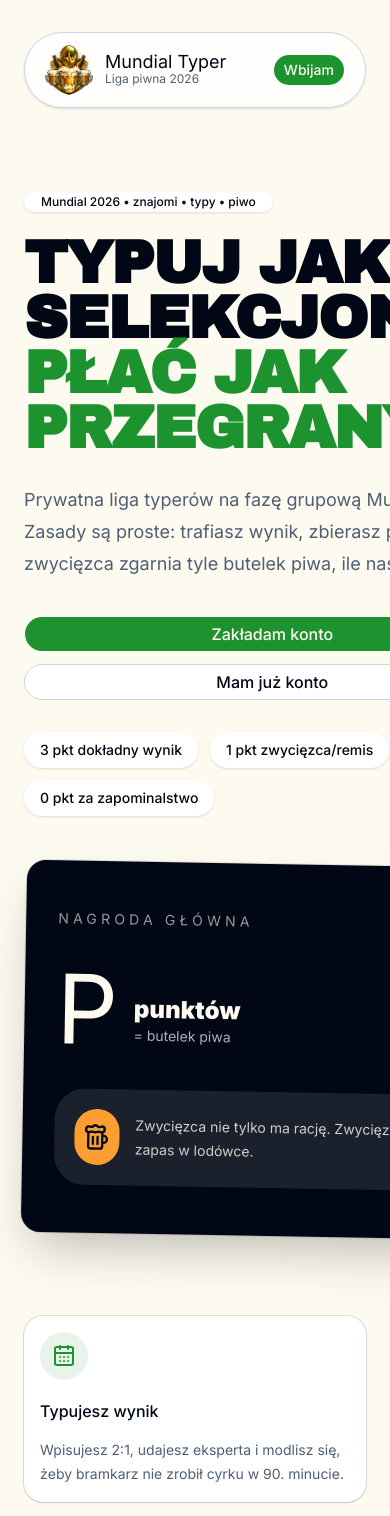
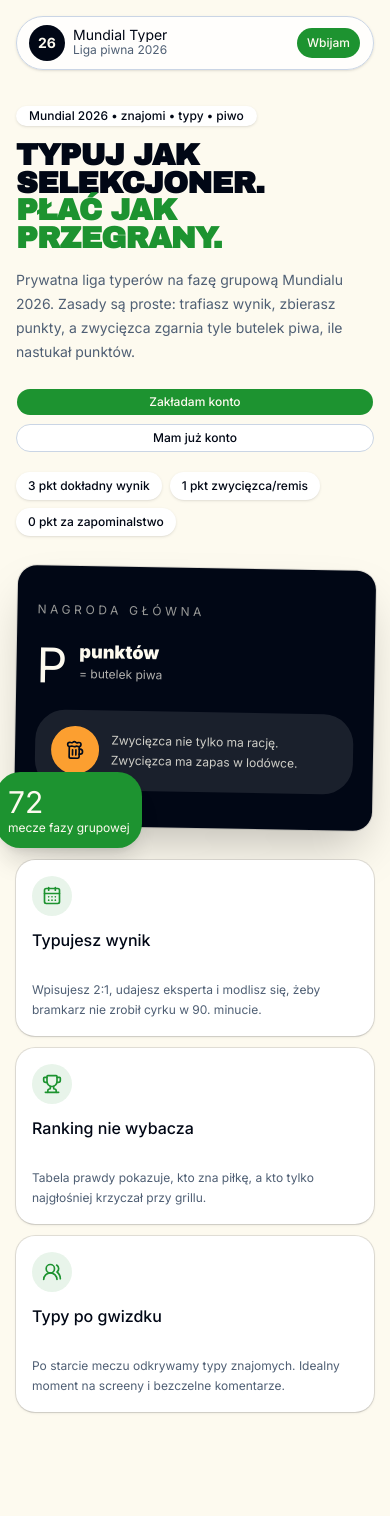
Before and after one commit to dazby0/mundial-typer, a Next.js app: page / in a window 390 px wide. Shown: the top 1516 px of the page. After the commit the page ends 1452 px from the top, so only its background shows below. Built offline with nearby package versions, Linux system fonts and the light colour scheme.

Commit message:
fix: resolve conflicts and applink build error

```diff
--- a/src/app/(auth)/login/page.tsx
+++ b/src/app/(auth)/login/page.tsx
@@ -7,8 +7,8 @@ export default function LoginPage() {
       title="Wbijaj z powrotem"
       description="Podaj nick i hasło. Ranking sam się nie wygra, a piwo samo się nie zdobędzie."
       footerText="Nie masz jeszcze konta?"
-      footerLinkLabel="Załóż konto"
-      footerLinkHref="/register"
+      footerAppLinkLabel="Załóż konto"
+      footerAppLinkHref="/register"
     >
       <LoginForm />
     </AuthPageShell>
--- a/src/app/(auth)/register/page.tsx
+++ b/src/app/(auth)/register/page.tsx
@@ -7,8 +7,8 @@ export default function RegisterPage() {
       title="Zakładamy konto"
       description="Wymyśl nick, ustaw hasło i zaczynamy walkę o najbardziej prestiżową nagrodę sezonu."
       footerText="Masz już konto?"
-      footerLinkLabel="Zaloguj się"
-      footerLinkHref="/login"
+      footerAppLinkLabel="Zaloguj się"
+      footerAppLinkHref="/login"
     >
       <RegisterForm />
     </AuthPageShell>
--- a/src/app/page.tsx
+++ b/src/app/page.tsx
@@ -7,8 +7,6 @@ import {
   CardHeader,
   CardTitle,
 } from "../components/ui/card";
-import logo from "@/src/app/icon.png";
-import Image from "next/image";
 import { AppLink } from "../components/navigation/AppLink";
 
 const highlights = [
@@ -35,68 +33,82 @@ const highlights = [
 export default function HomePage() {
   return (
     <main className="min-h-screen overflow-hidden bg-background text-foreground">
-      <section className="relative mx-auto flex min-h-screen max-w-7xl flex-col px-6 py-8">
-        <div className="absolute inset-x-6 top-6 h-72 rounded-[3rem]" />
+      <section className="relative mx-auto flex min-h-screen max-w-7xl flex-col px-4 py-4 sm:px-6 sm:py-8">
+        <div className="absolute inset-x-4 top-6 h-72 rounded-[3rem] sm:inset-x-6" />
 
-        <header className="relative z-10 flex items-center justify-between rounded-full border bg-white/80 px-5 py-3 shadow-sm backdrop-blur">
-          <AppLink href="/" className="flex items-center gap-3">
-            <Image src={logo} alt="Mundial Typer" width={48} height={48} />
-            <div>
-              <p className="font-heading text-lg leading-none">Mundial Typer</p>
-              <p className="text-xs text-muted-foreground">Liga piwna 2026</p>
+        <header className="relative z-10 flex items-center justify-between gap-2 rounded-full border bg-white/80 px-3 py-2 shadow-sm backdrop-blur sm:px-5 sm:py-3">
+          <AppLink href="/" className="flex items-center gap-2 min-w-0">
+            <div className="flex h-9 w-9 shrink-0 items-center justify-center rounded-full bg-foreground text-sm font-bold text-background sm:h-10 sm:w-10">
+              26
+            </div>
+            <div className="min-w-0">
+              <p className="truncate font-heading text-sm leading-none sm:text-lg">
+                Mundial Typer
+              </p>
+              <p className="truncate text-xs text-muted-foreground">
+                Liga piwna 2026
+              </p>
             </div>
           </AppLink>
 
-          <div className="flex items-center gap-2">
-            <Button asChild variant="ghost" className="hidden sm:inline-flex">
+          <div className="flex shrink-0 items-center gap-2">
+            <Button
+              asChild
+              variant="ghost"
+              className="hidden text-xs sm:inline-flex sm:text-sm"
+            >
               <AppLink href="/login">Logowanie</AppLink>
             </Button>
-            <Button asChild className="rounded-full">
+            <Button asChild className="rounded-full text-xs sm:text-sm">
               <AppLink href="/register">Wbijam</AppLink>
             </Button>
           </div>
         </header>
 
-        <div className="relative z-10 grid flex-1 items-center gap-12 py-20 lg:grid-cols-[1.05fr_0.95fr]">
+        <div className="relative z-10 grid flex-1 items-center gap-8 py-8 sm:py-12 md:py-20 lg:grid-cols-[1.05fr_0.95fr] lg:gap-12">
           <div>
-            <Badge className="mb-6 rounded-full bg-white px-4 py-2 text-foreground shadow-sm hover:bg-white">
+            <Badge className="mb-4 rounded-full bg-white px-3 py-1 text-xs text-foreground shadow-sm hover:bg-white sm:mb-6 sm:px-4 sm:py-2 sm:text-sm">
               Mundial 2026 • znajomi • typy • piwo
             </Badge>
 
-            <h1 className="max-w-4xl text-6xl font-black uppercase leading-[0.92] tracking-tight sm:text-7xl lg:text-8xl">
+            <h1 className="max-w-4xl text-3xl font-black uppercase leading-[0.92] tracking-tight sm:text-4xl md:text-5xl lg:text-8xl">
               Typuj jak selekcjoner.
               <span className="block text-primary">Płać jak przegrany.</span>
             </h1>
 
-            <p className="mt-7 max-w-2xl text-lg leading-8 text-muted-foreground">
+            <p className="mt-4 max-w-2xl text-sm leading-6 text-muted-foreground sm:mt-7 sm:text-lg sm:leading-8">
               Prywatna liga typerów na fazę grupową Mundialu 2026. Zasady są
               proste: trafiasz wynik, zbierasz punkty, a zwycięzca zgarnia tyle
               butelek piwa, ile nastukał punktów.
             </p>
 
-            <div className="mt-9 flex flex-col gap-3 sm:flex-row">
-              <Button asChild size="lg" className="rounded-full px-8 text-base">
+            <div className="mt-6 flex flex-col gap-2 sm:gap-3 sm:flex-row md:mt-9">
+              <Button
+                asChild
+                size="sm"
+                className="rounded-full px-6 text-xs sm:size-lg sm:px-8 sm:text-base"
+              >
                 <AppLink href="/register">Zakładam konto</AppLink>
               </Button>
 
               <Button
                 asChild
-                size="lg"
+                size="sm"
                 variant="outline"
-                className="rounded-full bg-white px-8 text-base"
+                className="rounded-full bg-white px-6 text-xs sm:size-lg sm:px-8 sm:text-base"
               >
                 <AppLink href="/login">Mam już konto</AppLink>
               </Button>
             </div>
 
-            <div className="mt-8 flex flex-wrap gap-3 text-sm font-medium">
-              <span className="rounded-full bg-white px-4 py-2 shadow-sm">
+            <div className="mt-5 flex flex-wrap gap-2 text-xs font-medium sm:mt-8 sm:gap-3 sm:text-sm">
+              <span className="rounded-full bg-white px-3 py-1.5 shadow-sm sm:px-4 sm:py-2">
                 3 pkt dokładny wynik
               </span>
-              <span className="rounded-full bg-white px-4 py-2 shadow-sm">
+              <span className="rounded-full bg-white px-3 py-1.5 shadow-sm sm:px-4 sm:py-2">
                 1 pkt zwycięzca/remis
               </span>
-              <span className="rounded-full bg-white px-4 py-2 shadow-sm">
+              <span className="rounded-full bg-white px-3 py-1.5 shadow-sm sm:px-4 sm:py-2">
                 0 pkt za zapominalstwo
               </span>
             </div>
@@ -104,25 +116,29 @@ export default function HomePage() {
 
           <div className="relative">
             <Card className="rotate-1 border-0 bg-foreground text-background shadow-2xl">
-              <CardContent className="p-8">
-                <p className="text-sm uppercase tracking-[0.3em] text-background/60">
+              <CardContent className="p-5 sm:p-8">
+                <p className="text-xs uppercase tracking-[0.3em] text-background/60 sm:text-sm">
                   Nagroda główna
                 </p>
 
-                <div className="mt-8 flex items-end gap-4">
-                  <span className="font-heading text-8xl leading-none">P</span>
-                  <div className="pb-3">
-                    <p className="text-2xl font-black">punktów</p>
-                    <p className="text-background/70">= butelek piwa</p>
+                <div className="mt-5 flex items-end gap-3 sm:mt-8 sm:gap-4">
+                  <span className="font-heading text-5xl leading-none sm:text-8xl">
+                    P
+                  </span>
+                  <div className="pb-2 sm:pb-3">
+                    <p className="text-lg font-black sm:text-2xl">punktów</p>
+                    <p className="text-xs sm:text-sm text-background/70">
+                      = butelek piwa
+                    </p>
                   </div>
                 </div>
 
-                <div className="mt-8 rounded-3xl bg-white/10 p-5">
-                  <div className="flex items-center gap-4">
-                    <div className="flex h-14 w-14 items-center justify-center rounded-2xl bg-accent text-accent-foreground">
-                      <Beer className="h-7 w-7" />
+                <div className="mt-5 rounded-3xl bg-white/10 p-4 sm:mt-8 sm:p-5">
+                  <div className="flex items-center gap-3 sm:gap-4">
+                    <div className="flex h-12 w-12 shrink-0 items-center justify-center rounded-2xl bg-accent text-accent-foreground sm:h-14 sm:w-14">
+                      <Beer className="h-5 w-5 sm:h-7 sm:w-7" />
                     </div>
-                    <p className="text-sm leading-6 text-background/80">
+                    <p className="text-xs leading-5 text-background/80 sm:text-sm sm:leading-6">
                       Zwycięzca nie tylko ma rację. Zwycięzca ma zapas w
                       lodówce.
                     </p>
@@ -131,28 +147,30 @@ export default function HomePage() {
               </CardContent>
             </Card>
 
-            <div className="absolute -bottom-6 -left-6 hidden rounded-3xl bg-primary p-5 text-primary-foreground shadow-xl md:block">
-              <p className="font-heading text-4xl">72</p>
-              <p className="text-sm">mecze fazy grupowej</p>
+            <div className="absolute -bottom-5 -left-5 rounded-2xl bg-primary p-3 text-primary-foreground shadow-xl sm:-bottom-6 sm:-left-6 sm:rounded-3xl sm:p-5 md:block">
+              <p className="font-heading text-3xl sm:text-4xl">72</p>
+              <p className="text-xs sm:text-sm">mecze fazy grupowej</p>
             </div>
           </div>
         </div>
 
-        <div className="relative z-10 grid gap-4 pb-10 md:grid-cols-3">
+        <div className="relative z-10 grid gap-3 pb-6 sm:gap-4 sm:pb-10 md:grid-cols-3">
           {highlights.map((item) => {
             const Icon = item.icon;
 
             return (
               <Card key={item.title} className="border-0 bg-white shadow-sm">
-                <CardHeader>
-                  <div className="mb-4 flex h-12 w-12 items-center justify-center rounded-2xl bg-primary/10 text-primary">
-                    <Icon className="h-6 w-6" />
+                <CardHeader className="pb-3 sm:pb-6">
+                  <div className="mb-2 flex h-10 w-10 items-center justify-center rounded-2xl bg-primary/10 text-primary sm:mb-4 sm:h-12 sm:w-12">
+                    <Icon className="h-5 w-5 sm:h-6 sm:w-6" />
                   </div>
-                  <CardTitle>{item.title}</CardTitle>
+                  <CardTitle className="text-base sm:text-lg">
+                    {item.title}
+                  </CardTitle>
                 </CardHeader>
 
-                <CardContent>
-                  <p className="text-sm leading-6 text-muted-foreground">
+                <CardContent className="pt-0">
+                  <p className="text-xs leading-5 text-muted-foreground sm:text-sm sm:leading-6">
                     {item.description}
                   </p>
                 </CardContent>
```
